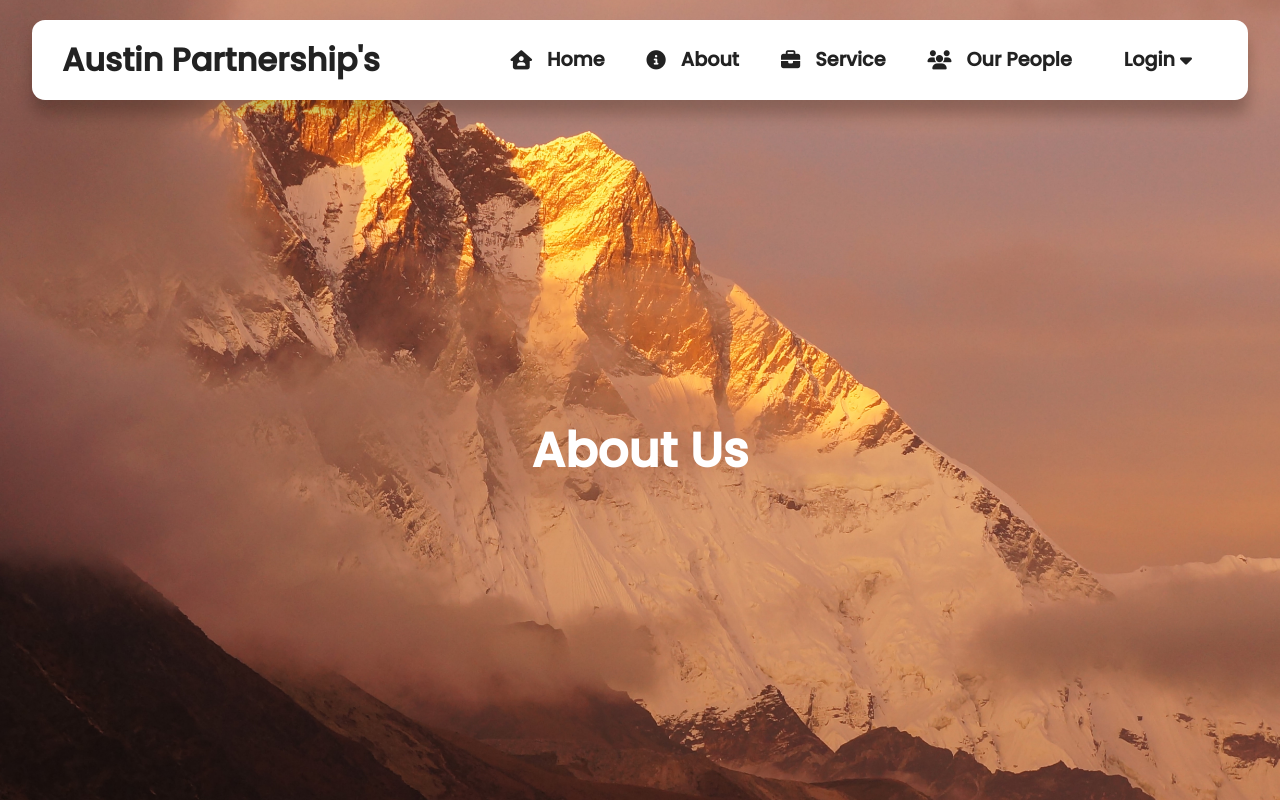
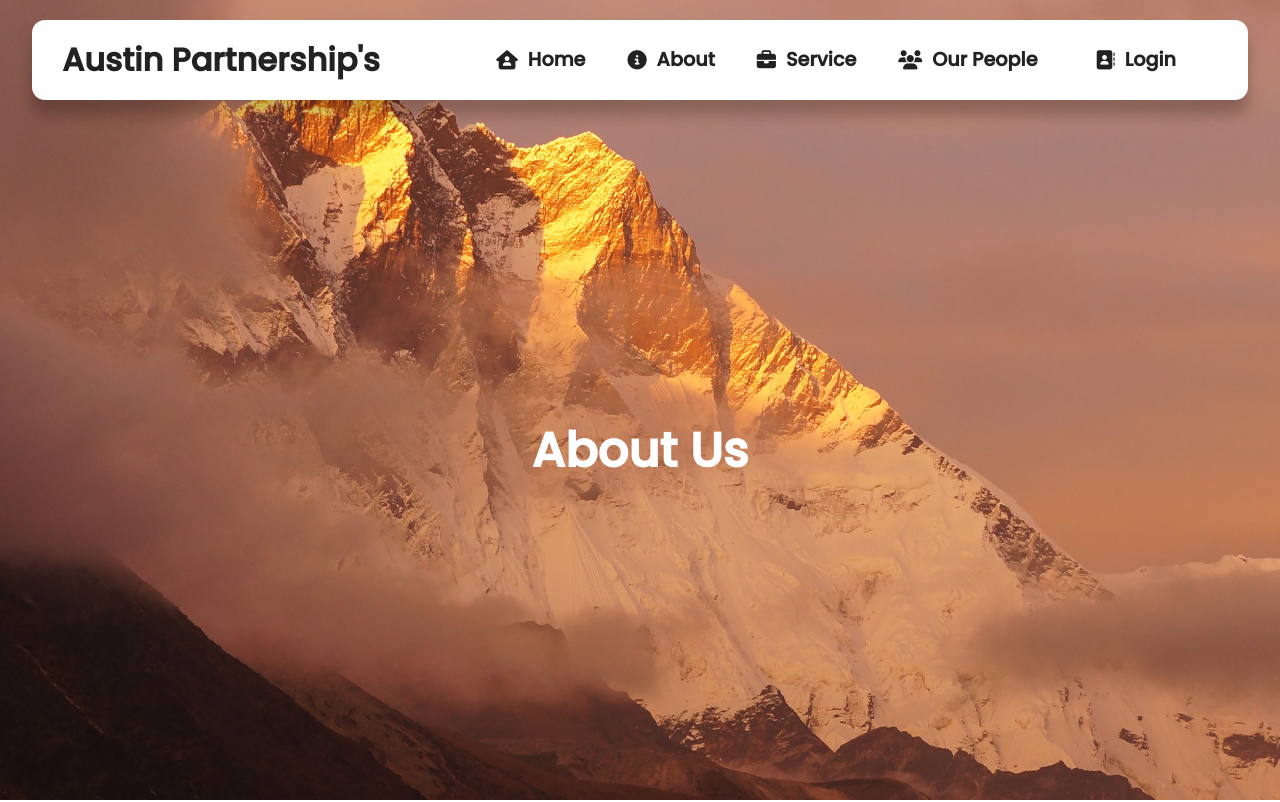
Before and after one commit to GopinathVasan/Austin-Project-Front-End, a React (Create React App) app: page /about in a window 1280 px wide. Shown: the top 802 px of the page. Built offline with nearby package versions, Linux system fonts and the light colour scheme.

Commit message:
dropdown

```diff
--- /dev/null
+++ b/src/Components/Dropdown.css
@@ -0,0 +1,40 @@
+.dropdown-menu {
+    width: 145px;
+    position: absolute;
+    top: 65px;
+    list-style: none;
+    text-align: start;
+    right: 2.8%;
+
+  }
+
+  .dropdown-menu li {
+    background: #01959a;
+    cursor: pointer;
+    border-radius: 4px;
+  }
+
+  .dropdown-menu li:hover {
+    background: #000000;
+    color: #000000;
+  }
+
+  .dropdown-menu.clicked {
+    display: none;
+  }
+
+  .dropdown-link {
+    display: block;
+    height: 100%;
+    width: 100%;
+    text-decoration: none;
+    padding: 16px;
+    color: rgb(255, 255, 255);
+    border-radius: 13px;
+  }
+
+  @media screen and (max-width: 960px) {
+    .fa-caret-down {
+      display: none;
+    }
+  }
--- a/src/Components/Dropdown.js
+++ b/src/Components/Dropdown.js
@@ -0,0 +1,35 @@
+import React, { useState } from 'react';
+import { MenuItems } from './MenuItems';
+import './Dropdown.css';
+import { Link } from 'react-router-dom';
+
+function Dropdown() {
+  const [click, setClick] = useState(false);
+
+  const handleClick = () => setClick(!click);
+
+  return (
+    <>
+      <ul
+        onClick={handleClick}
+        className={click ? 'dropdown-menu clicked' : 'dropdown-menu'}
+      >
+        {MenuItems.map((item, index) => {
+          return (
+            <li key={index}>
+              <Link
+                className={item.cName}
+                to={item.path}
+                onClick={() => setClick(false)}
+              >
+                {item.title}
+              </Link>
+            </li>
+          );
+        })}
+      </ul>
+    </>
+  );
+}
+
+export default Dropdown;
--- a/src/Components/MenuItems.js
+++ b/src/Components/MenuItems.js
@@ -1,32 +1,12 @@
 export const MenuItems = [
   {
-    title: "Home",
-    url: "/",
-    cName: "nav-links",
-    icon: "fa-solid fa-house-user",
+    title: "Client Login",
+    path: "/clientlogin",
+    cName:'dropdown-link'
   },
   {
-    title: "About",
-    url: "/about",
-    cName: "nav-links",
-    icon: "fa-solid fa-circle-info",
-  },
-  {
-    title: "Service",
-    url: "/service",
-    cName: "nav-links",
-    icon: "fa-solid fa-briefcase",
-  },
-  {
-    title: "Our People",
-    url: "/OurPeople",
-    cName: "nav-links",
-    icon: "fa-solid fa-users",
-  },
-  {
-    title: "Client Login",
-    url: "/login",
-    cName: "nav-links-mobile",
-    icon: "fa-solid fa-address-book",
+    title: "Register",
+    path: "/register",
+    cName:'dropdown-link'
   },
 ];
--- a/src/Components/Navbar.js
+++ b/src/Components/Navbar.js
@@ -1,47 +1,94 @@
-import "./NavbarStyle.css";
-import react, { Component } from "react";
-import { MenuItems } from "./MenuItems";
-import { Link } from "react-router-dom";
-// import Dropdown from "./Dropdown";
+import React, { useState } from 'react';
+import { Link } from 'react-router-dom';
+import './NavbarStyle.css';
+import Dropdown from './Dropdown';
 
-class Navbar extends Component {
-  state = {
-    clicked: false,
+
+function Navbar() {
+  const [click, setClick] = useState(false);
+  const [dropdown, setDropdown] = useState(false);
+
+  const handleClick = () => setClick(!click);
+  const closeMobileMenu = () => setClick(false);
+
+  const onMouseEnter = () => {
+    if (window.innerWidth < 960) {
+      setDropdown(false);
+    } else {
+      setDropdown(true);
+    }
   };
-  handleClick = () => {
-    this.setState({
-      clicked: !this.state.clicked,
-    });
+
+  const onMouseLeave = () => {
+    if (window.innerWidth < 960) {
+      setDropdown(false);
+    } else {
+      setDropdown(false);
+    }
   };
-  render() {
-    return (
-      <nav className="NavbarItems">
-        <h1 className="navbar-logo"> Austin Partnership's </h1>
-        <div className="menu-icons" onClick={this.handleClick}>
-          <i
-            className={this.state.clicked ? "fas fa-times" : "fas fa-bars"}
-          ></i>
+
+  return (
+    <>
+      <nav className='NavbarItems'>
+      <h1 className="navbar-logo"> Austin Partnership's </h1>
+        <div className='menu-icons' onClick={handleClick}>
+          <i className={click ? 'fas fa-times' : 'fas fa-bars'} />
         </div>
-        <ul className={this.state.clicked ? "nav-menu active" : "nav-menu"}>
-          {MenuItems.map((item, index) => {
-            return (
-              <li key={index}>
-                <Link className={item.cName} to={item.url}>
-                  <i className={item.icon}> </i> {item.title}
-                </Link>
-              </li>
-            );
-          })}
-          <li>
-            <Link to="/login" className="nav-links">
-              Login <i class="fa-solid fa-caret-down"></i>
+        <ul className={click ? 'nav-menu active' : 'nav-menu'}>
+          <li className='nav-item'>
+            <Link to='/' className='nav-links' onClick={closeMobileMenu}>
+            <i className='fa-solid fa-house-user' />
+              Home
             </Link>
-            {/* {dropdown && <Dropdown />} */}
+          </li>
+          <li
+            className='nav-item'>
+            <Link
+              to='/about'
+              className='nav-links'
+              onClick={closeMobileMenu}
+            >
+              <i className='fa-solid fa-circle-info' />
+              About
+            </Link>
+          </li>
+          <li className='nav-item'>
+            <Link
+              to='/Service'
+              className='nav-links'
+              onClick={closeMobileMenu}
+            >
+              <i className='fa-solid fa-briefcase' />
+              Service
+            </Link>
+          </li>
+          <li className='nav-item'>
+            <Link
+              to='/OurPeople'
+              className='nav-links'
+              onClick={closeMobileMenu}
+            >
+              <i className='fa-solid fa-users' />
+              Our People
+            </Link>
+          </li>
+          <li className='nav-links'
+          onMouseEnter={onMouseEnter}
+          onMouseLeave={onMouseLeave}
+          >
+            <Link
+              className='nav-links'
+              onClick={closeMobileMenu}
+            >
+              <i className='fa-solid fa-address-book' />
+              Login
+            </Link>
+            {dropdown && <Dropdown />}
           </li>
         </ul>
       </nav>
-    );
-  }
+    </>
+  );
 }
 
 export default Navbar;
--- a/src/footer/PortFolio.js
+++ b/src/footer/PortFolio.js
@@ -1,6 +1,5 @@
 import Navbar from "../Components/Navbar";
 import Footer from "../Components/Footer";
-import Data from "../footer/data";
 import Ourpeople from "../assets/0.jpg";
 import Hero from "../Components/Hero";
 
```
